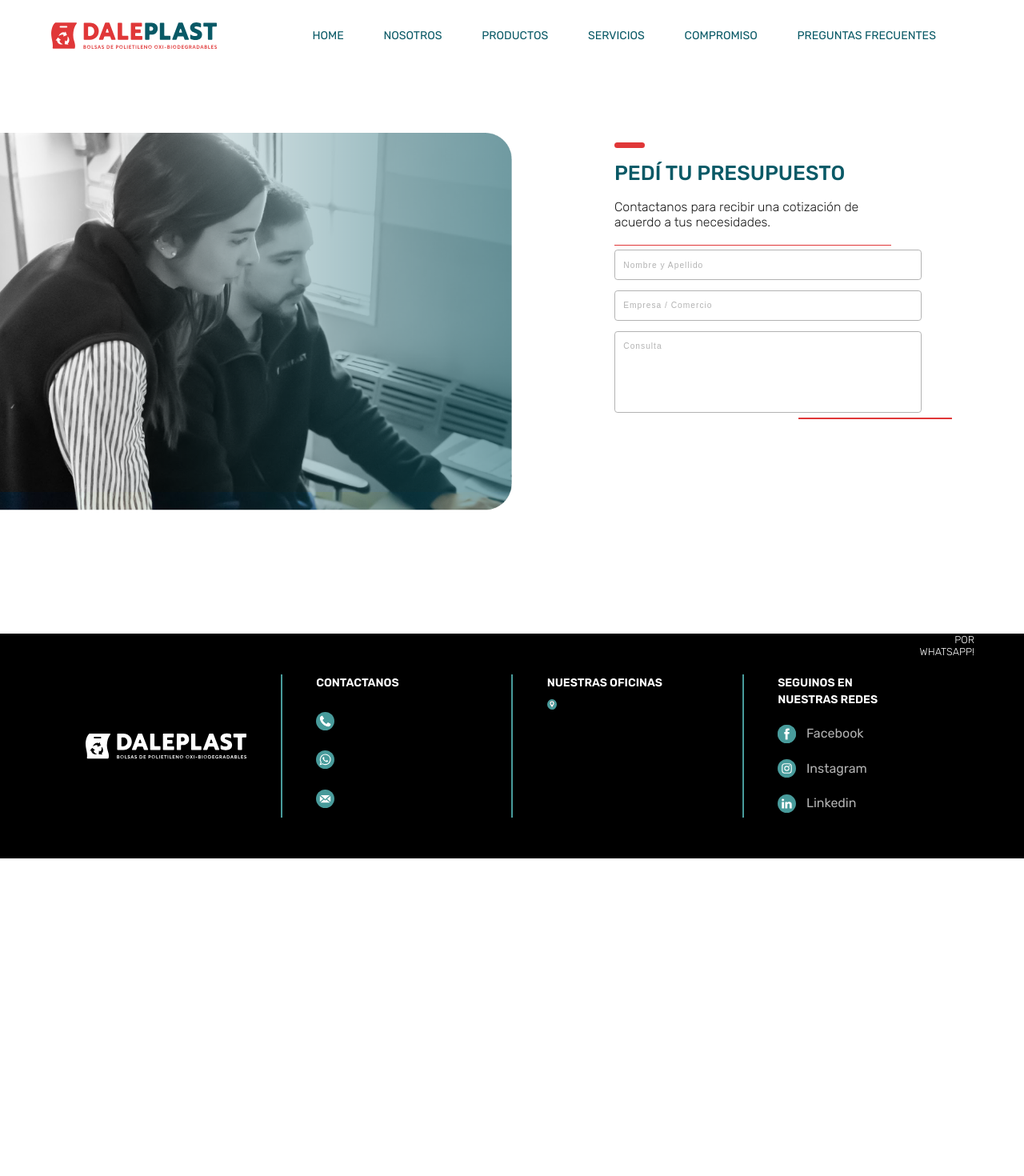
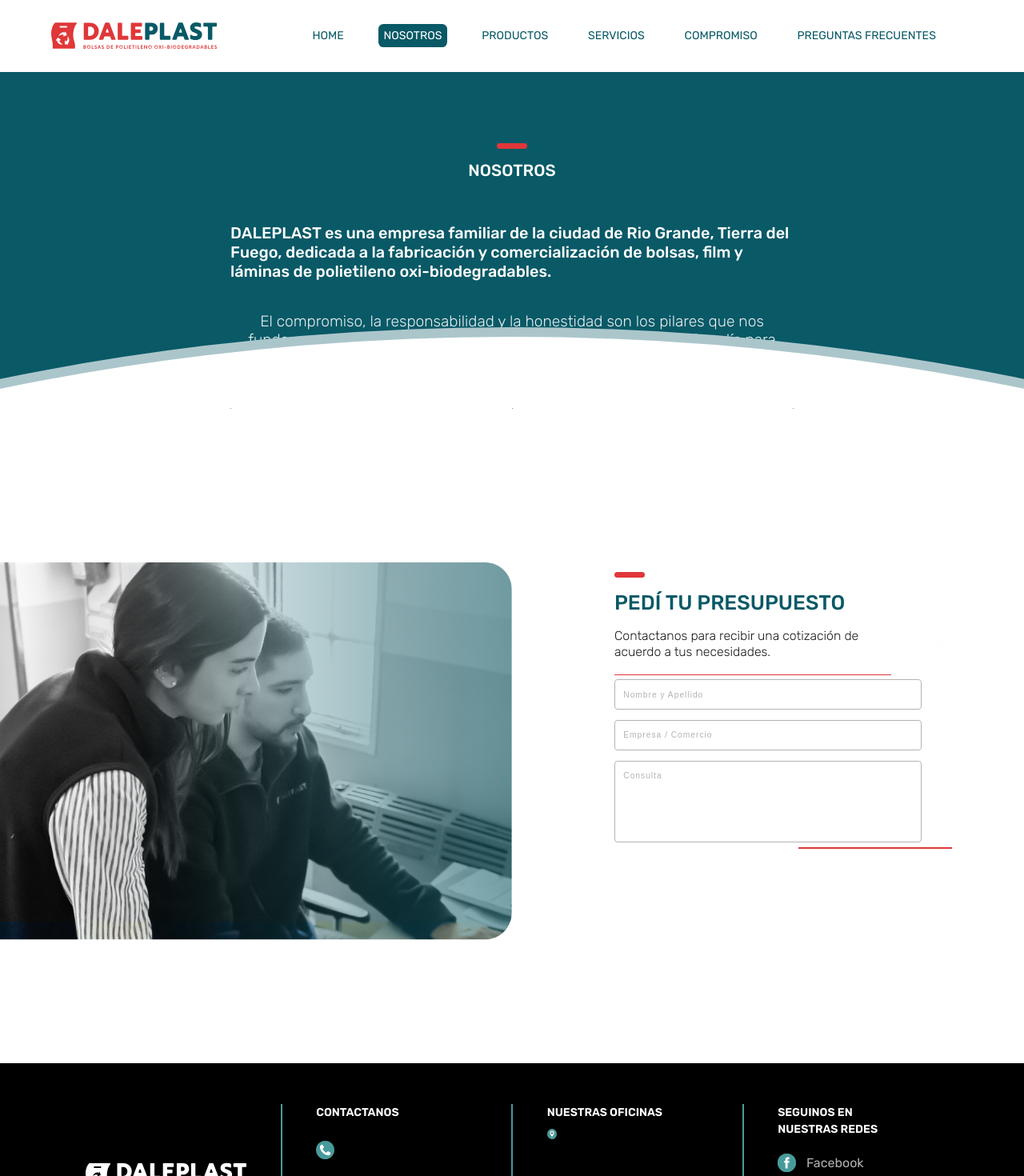
Before and after one commit to materadiego/daleplast, a React (Create React App) app in the folder daleplast/: page /Nosotros in a window 1280 px wide. Shown: the top 1470 px of the page at 80% size. Before the commit the page ends 1073 px from the top, so only its background shows below. Built offline with nearby package versions, Linux system fonts and the light colour scheme; grey boxes are pictures that could not be loaded.

Commit message:
ajustes grales

```diff
--- a/daleplast/src/App.js
+++ b/daleplast/src/App.js
@@ -10,6 +10,9 @@ import Footer from "./Components/Footer/Footer";
 import "./scss/Style.scss";
 import PageLoader from "./Components/PageLoader/PageLoader";
 import CompromisePage from "./Pages/CompromisePage";
+import AboutUsPage from "./Pages/AboutUsPage";
+import ServicesPage from "./Pages/ServicesPage";
+import ScrollToTop from "./utils/ScrollToTop";
 
 function App() {
   const [pageLoading, setPageLoading] = useState(true);
@@ -30,11 +33,14 @@ function App() {
         <PageLoader />
       ) : (
         <BrowserRouter>
+          <ScrollToTop />
           <NavBar />
           <Chat />
           <Routes>
             <Route path="/daleplast" element={<HomePage />} />
+            <Route path="/Nosotros" element={<AboutUsPage />} />
             <Route path="/Catalogo" element={<CatalogsPage />} />
+            <Route path="/Servicios" element={<ServicesPage />} />
             <Route path="/FAQs" element={<FAQs />} />
             <Route path="/Compromiso" element={<CompromisePage />} />
           </Routes>
--- a/daleplast/src/Components/Contact/Contact.jsx
+++ b/daleplast/src/Components/Contact/Contact.jsx
@@ -1,5 +1,6 @@
 import React from "react";
 import { useState } from "react";
+import { Link } from "react-router-dom";
 import ContactImage from "../../utils/images/contact-bg.png";
 import Loader from "../../utils/images/loader.svg";
 
@@ -50,7 +51,13 @@ const Contact = () => {
         <p className="Contact-Container__Text">
           Contactanos para recibir una cotización de acuerdo a tus necesidades.
         </p>
-        <div className="Contact-Container__Link">VER REFERENCIA DE MODELOS</div>
+        <Link
+          className="Contact-Container__Link"
+          to={"/Productos"}
+          style={{ textDecoration: "inherit" }}
+        >
+          VER REFERENCIA DE MODELOS
+        </Link>
         <form
           method="post"
           action=""
--- a/daleplast/src/Components/Contact/_Contacts.scss
+++ b/daleplast/src/Components/Contact/_Contacts.scss
@@ -23,6 +23,7 @@
   }
   &__Link {
     width: 90%;
+    text-decoration: none;
     margin: 4vw 0;
     border-radius: 5vw;
     height: 12vw;
@@ -36,6 +37,9 @@
     font-family: $Fuente1;
     color: $color-claro;
     background-color: $color-variacion6;
+    &:hover {
+      color: $color-claro;
+    }
   }
   &__Form {
     display: flex;
--- a/daleplast/src/Components/NavBar/NavBar.jsx
+++ b/daleplast/src/Components/NavBar/NavBar.jsx
@@ -1,6 +1,6 @@
 import React from "react";
 import { useState } from "react";
-import { Link } from "react-router-dom";
+import { Link, NavLink } from "react-router-dom";
 import Logo from "../../utils/images/navbar-logo.svg";
 import Logo2 from "../../utils/images/navbar-logo2.svg";
 import Menu from "../../utils/images/navbar-menu.svg";
@@ -49,54 +49,54 @@ const NavBar = () => {
         </div>
         <div className="Menu-Container">
           <div className="Menu-Container__Links">
-            <Link
+            <NavLink
               style={{ textDecoration: "inherit" }}
               className="Menu-Container__Links--Options link"
               to={"/daleplast"}
               onClick={toggleMenu}
             >
               HOME
-            </Link>
-            <a
+            </NavLink>
+            <NavLink
               style={{ textDecoration: "inherit" }}
-              href="#Nosotros"
               className="Menu-Container__Links--Options"
               onClick={toggleMenu}
+              to={"/Nosotros"}
             >
               NOSOTROS
-            </a>
-            <a
+            </NavLink>
+            <NavLink
               style={{ textDecoration: "inherit" }}
-              href="#Productos"
+              to={"/Catalogo"}
               className="Menu-Container__Links--Options"
               onClick={toggleMenu}
             >
               PRODUCTOS
-            </a>
-            <a
+            </NavLink>
+            <NavLink
               style={{ textDecoration: "inherit" }}
-              href="#Servicios"
+              to={"/Servicios"}
               className="Menu-Container__Links--Options"
               onClick={toggleMenu}
             >
               SERVICIOS
-            </a>
-            <Link
+            </NavLink>
+            <NavLink
               style={{ textDecoration: "inherit" }}
               to={"/Compromiso"}
               className="Menu-Container__Links--Options"
               onClick={toggleMenu}
             >
               COMPROMISO
-            </Link>
-            <Link
+            </NavLink>
+            <NavLink
               style={{ textDecoration: "inherit" }}
               to={"/FAQs"}
               className="Menu-Container__Links--Options"
               onClick={toggleMenu}
             >
               PREGUNTAS FRECUENTES
-            </Link>
+            </NavLink>
 
             <a
               style={{ textDecoration: "inherit" }}
--- a/daleplast/src/Components/NavBar/_NavBars.scss
+++ b/daleplast/src/Components/NavBar/_NavBars.scss
@@ -222,4 +222,8 @@
       display: none;
     }
   }
+  .active {
+    color: $color-claro;
+    background-color: $color-variacion5;
+  }
 }
--- /dev/null
+++ b/daleplast/src/Pages/AboutUsPage.jsx
@@ -0,0 +1,13 @@
+import React from "react";
+import HomeAboutUs from "../Components/HomeAboutUs/HomeAboutUs";
+
+const AboutUsPage = () => {
+  return (
+    <div className="AboutUs-Page">
+      <div className="Top-Space"></div>
+      <HomeAboutUs />
+    </div>
+  );
+};
+
+export default AboutUsPage;
--- a/daleplast/src/Pages/FAQs.jsx
+++ b/daleplast/src/Pages/FAQs.jsx
@@ -1,7 +1,5 @@
 import React from "react";
 import { useState } from "react";
-import FAQsBoxArrow from "../utils/images/FAQs-box-arrow.svg";
-import FAQsBoxArrowA from "../utils/images/FAQs-box-arrowa.svg";
 
 import "../scss/FAQsStyles.scss";
 
--- /dev/null
+++ b/daleplast/src/Pages/ServicesPage.jsx
@@ -0,0 +1,13 @@
+import React from "react";
+import HomeServices from "../Components/HomeServices/HomeServices";
+
+const ServicesPage = () => {
+  return (
+    <div className="Services-Page">
+      <div className="Top-Space"></div>
+      <HomeServices />
+    </div>
+  );
+};
+
+export default ServicesPage;
--- a/daleplast/src/scss/Components/_globals.scss
+++ b/daleplast/src/scss/Components/_globals.scss
@@ -63,6 +63,12 @@ p {
   }
 }
 
+.Top-Space {
+  display: flex;
+  width: 100%;
+  height: 26vw;
+}
+
 @keyframes loadAnimation {
   0% {
     opacity: 0;
@@ -91,4 +97,7 @@ p {
       }
     }
   }
+  .Top-Space {
+    height: 7vw;
+  }
 }
--- /dev/null
+++ b/daleplast/src/utils/ScrollToTop.js
@@ -0,0 +1,12 @@
+import { useEffect } from "react";
+import { useLocation } from "react-router-dom";
+
+export default function ScrollToTop() {
+  const { pathname } = useLocation();
+
+  useEffect(() => {
+    window.scrollTo(0, 0);
+  }, [pathname]);
+
+  return null;
+}
```
